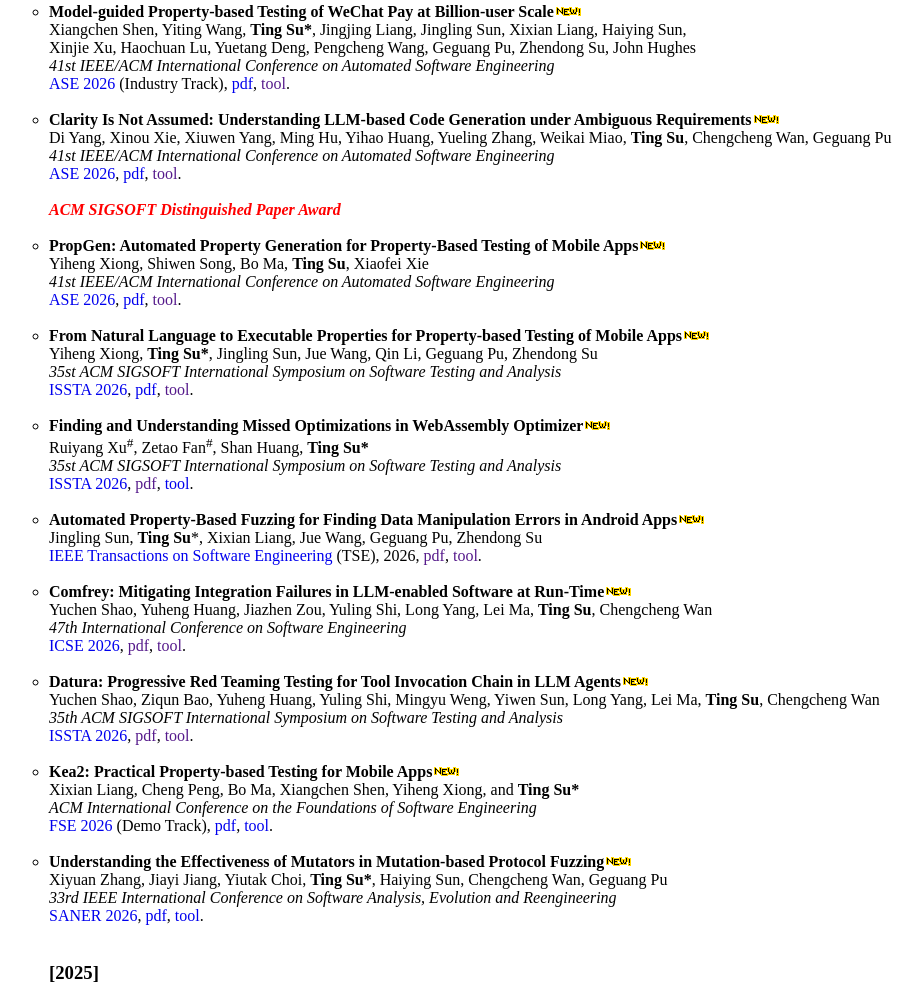
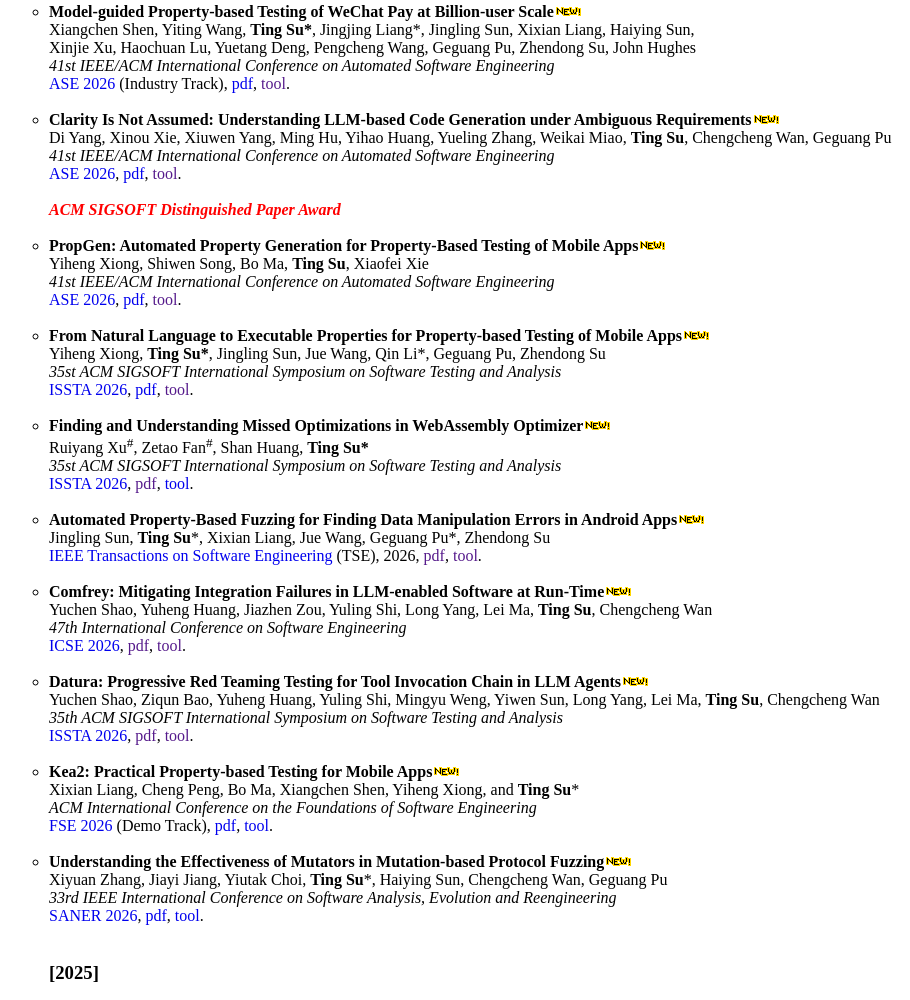
Before and after one commit to tingsu/tingsu.github.io, a plain HTML site: page files/publication.html in a window 1280 px wide. Shown: the part 494-1494 px from the top of the page, without its empty margins (39-949 px from the left). Drawn offline with Linux system fonts and the light colour scheme; files whose address does not match are found by name.

Commit message:
update page

```diff
--- a/files/publication.html
+++ b/files/publication.html
@@ -19,7 +19,7 @@
 
 		<li>
 			<strong>Enhancing Protocol Fuzzing via LLM-Generated Semantic-Aware Mutators</strong><br/>
-				Keyi Wang, Yiutak Choi, Pengda Li, Chijin Zhou, Haiying Sun, Chengcheng Wan, <b>Ting Su</b>, Geguang Pu<br/>
+				Keyi Wang, Yiutak Choi, Pengda Li, Chijin Zhou*, Haiying Sun, Chengcheng Wan, <b>Ting Su</b>*, Geguang Pu<br/>
 				<i>Under Review</i>, <a href="">pdf</a>, 2026
 		</li><br>
 
@@ -28,7 +28,7 @@
 
 		<li>
 			<strong>An Empirical Study of False Negatives and Positives of Static Code Analyzers From the Perspective of Historical Issues</strong><br/>
-				Han Cui, Jingjing Liang, Menglei Xie, Jiahao Peng, <b>Ting Su</b>, Chengyu Zhang, Shin Hwei Tan<br/>
+				Han Cui, Jingjing Liang*, Menglei Xie, Jiahao Peng, <b>Ting Su</b>, Chengyu Zhang, Shin Hwei Tan<br/>
 				<i>ACM Transactions on Software Engineering and Methodology</i><br/>
 				<a href="https://dl.acm.org/journal/tosem">TOSEM 2026</a>, <a href="https://tingsu.github.io/files/TOSEM26-SA-study.pdf">pdf</a>, 2026
 		</li><br>
@@ -49,7 +49,7 @@
 
 		<li>
 			<strong>Model-guided Property-based Testing of WeChat Pay at Billion-user Scale</strong><img src="files/new.gif" alt="" /><br/>
-				Xiangchen Shen, Yiting Wang, <b>Ting Su*</b>, Jingjing Liang, Jingling Sun, Xixian Liang, Haiying Sun, <br/>
+				Xiangchen Shen, Yiting Wang, <b>Ting Su*</b>, Jingjing Liang*, Jingling Sun, Xixian Liang, Haiying Sun, <br/>
 				Xinjie Xu, Haochuan Lu, Yuetang Deng, Pengcheng Wang, Geguang Pu, Zhendong Su, John Hughes<br/>
 				<i>41st IEEE/ACM International Conference on Automated Software Engineering</i><br/>
 				<a href="https://conf.researchr.org/home/ase-2026">ASE 2026</a> (Industry Track), <a href="https://tingsu.github.io/files/ase26-WeChatPay.pdf">pdf</a>, <a href="">tool</a>.<br/>
@@ -73,7 +73,7 @@
 
 		<li>
 			<strong>From Natural Language to Executable Properties for Property-based Testing of Mobile Apps</strong><img src="files/new.gif" alt="" /><br/>
-				Yiheng Xiong, <b>Ting Su*</b>, Jingling Sun, Jue Wang, Qin Li, Geguang Pu, Zhendong Su<br/>
+				Yiheng Xiong, <b>Ting Su*</b>, Jingling Sun, Jue Wang, Qin Li*, Geguang Pu, Zhendong Su<br/>
 				<i>35st ACM SIGSOFT International Symposium on Software Testing and Analysis</i><br/>
 				<a href="https://conf.researchr.org/home/issta-2026">ISSTA 2026</a>, <a href="https://tingsu.github.io/files/ISSTA2026-iPBT.pdf">pdf</a>, <a href="">tool</a>.<br/>
 		</li><br>
@@ -87,7 +87,7 @@
 
 		<li>
 			<strong>Automated Property-Based Fuzzing for Finding Data Manipulation Errors in Android Apps</strong><img src="files/new.gif" alt="" /><br/>
-				Jingling Sun, <b>Ting Su</b>*, Xixian Liang, Jue Wang, Geguang Pu, Zhendong Su<br/>
+				Jingling Sun, <b>Ting Su</b>*, Xixian Liang, Jue Wang, Geguang Pu*, Zhendong Su<br/>
 				<a href="https://www.computer.org/csdl/journal/ts">IEEE Transactions on Software Engineering</a> (TSE), 2026, <a href="">pdf</a>, <a href="">tool</a>.<br/>
 		</li><br>
 
@@ -107,14 +107,14 @@
 
 		<li>
 			<strong>Kea2: Practical Property-based Testing for Mobile Apps</strong><img src="files/new.gif" alt="" /><br/>
-				Xixian Liang, Cheng Peng, Bo Ma, Xiangchen Shen, Yiheng Xiong, and <b>Ting Su*</b><br/>
+				Xixian Liang, Cheng Peng, Bo Ma, Xiangchen Shen, Yiheng Xiong, and <b>Ting Su</b>*<br/>
 				<i>ACM International Conference on the Foundations of Software Engineering</i><br/>
 				<a href="https://conf.researchr.org/track/fse-2026/fse-2026-demonstrations">FSE 2026</a> (Demo Track), <a href="https://tingsu.github.io/files/fse26-Kea2.pdf">pdf</a>, <a href="https://github.com/ecnusse/Kea2">tool</a>.<br/>
 		</li><br>
 
 		<li>
 			<strong>Understanding the Effectiveness of Mutators in Mutation-based Protocol Fuzzing</strong><img src="files/new.gif" alt="" /><br/>
-				Xiyuan Zhang, Jiayi Jiang, Yiutak Choi, <b>Ting Su*</b>, Haiying Sun, Chengcheng Wan, Geguang Pu<br/>
+				Xiyuan Zhang, Jiayi Jiang, Yiutak Choi, <b>Ting Su</b>*, Haiying Sun, Chengcheng Wan, Geguang Pu<br/>
 				<i>33rd IEEE International Conference on Software Analysis, Evolution and Reengineering</i><br/>
 				<a href="https://conf.researchr.org/home/saner-2026">SANER 2026</a>, <a href="https://tingsu.github.io/files/SANER26-AFLNet-mutators-study.pdf">pdf</a>, <a href="https://github.com/ecnusse/AFLNet_Mutators_Study">tool</a>.<br/>
 		</li><br>
@@ -186,7 +186,7 @@
 
 		<li>
 			<strong>General and Practical Property-based Testing for Android Apps</strong><img src="files/new.gif" alt="" /><br/>
-				Yiheng Xiong, <b>Ting Su*</b>, Jue Wang, Jingling Sun, Geguang Pu, Zhendong Su<br/>
+				Yiheng Xiong, <b>Ting Su*</b>, Jue Wang*, Jingling Sun, Geguang Pu*, Zhendong Su<br/>
 				<i>39th ACM/IEEE International Conference on Automated Software Engineering</i><br/>
 				<a href="https://conf.researchr.org/home/ase-2024">ASE 2024</a>, <a href="https://tingsu.github.io/files/ASE24-Kea.pdf">pdf</a>, <a href="https://github.com/ecnusse/Kea">tool</a>.
 		</li><br>
```
